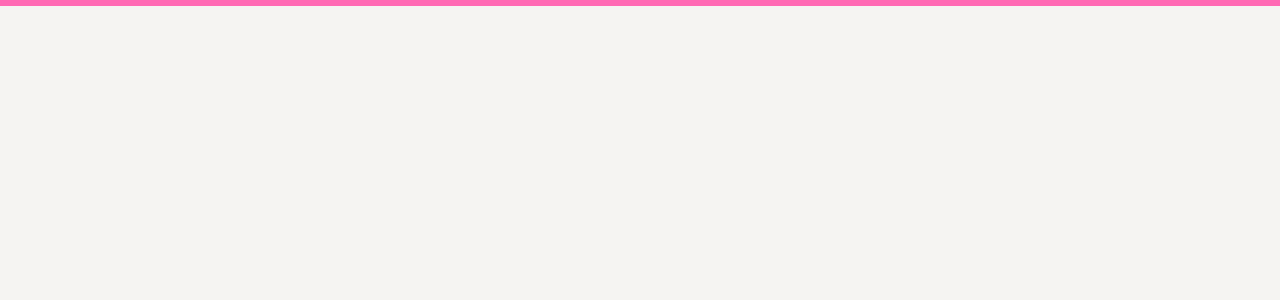
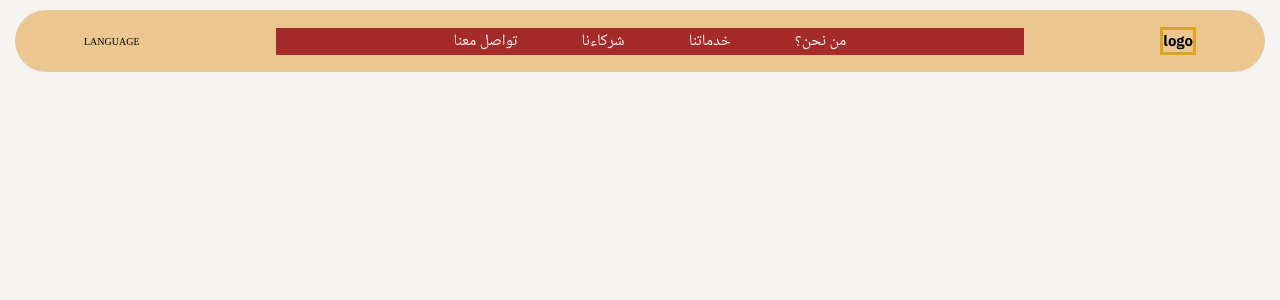
Before and after one commit to xmarya/desert-paths-agency, a React (Vite) app: page / in a window 1280 px wide. Shown: the top 300 px of the page. Built offline with nearby package versions, Linux system fonts and the light colour scheme.

Commit message:
AppLayout

```diff
--- a/src/components/AppLayout.tsx
+++ b/src/components/AppLayout.tsx
@@ -1,19 +1,18 @@
 import { Outlet } from "react-router-dom";
 import { styled } from "styled-components";
+import Header from "./Header";
 
 const Layout = styled.main`
   display: flex;
   flex-direction: column;
   gap: var(--section-vertical-space);
   margin: 0 auto;
-
-  border: var(--check);
 `;
 
 export default function AppLayout() {
   return (
     <>
-      {/* <Header/> */}
+      <Header/>
       <Layout>
         <Outlet />
       </Layout>
```
